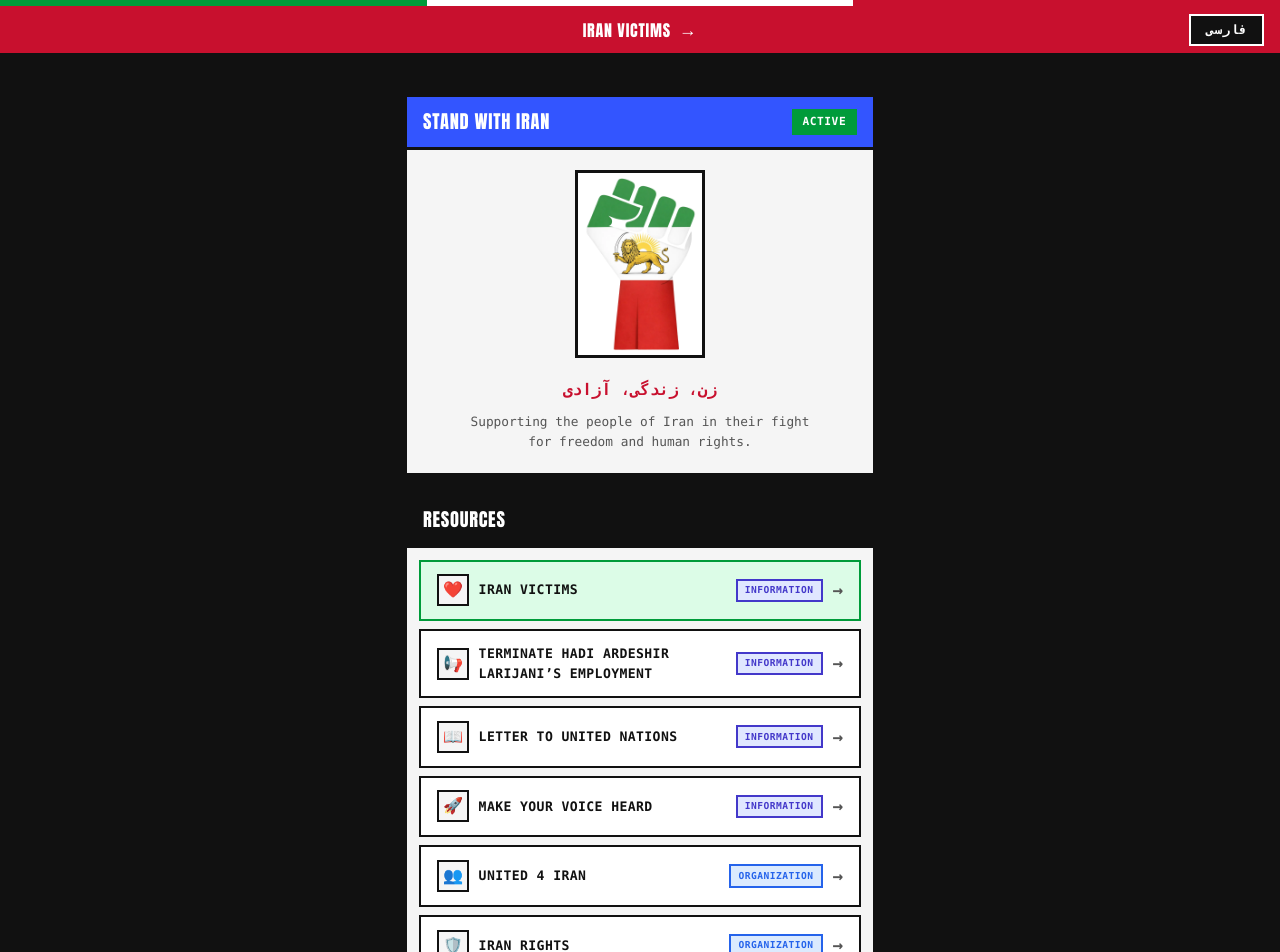
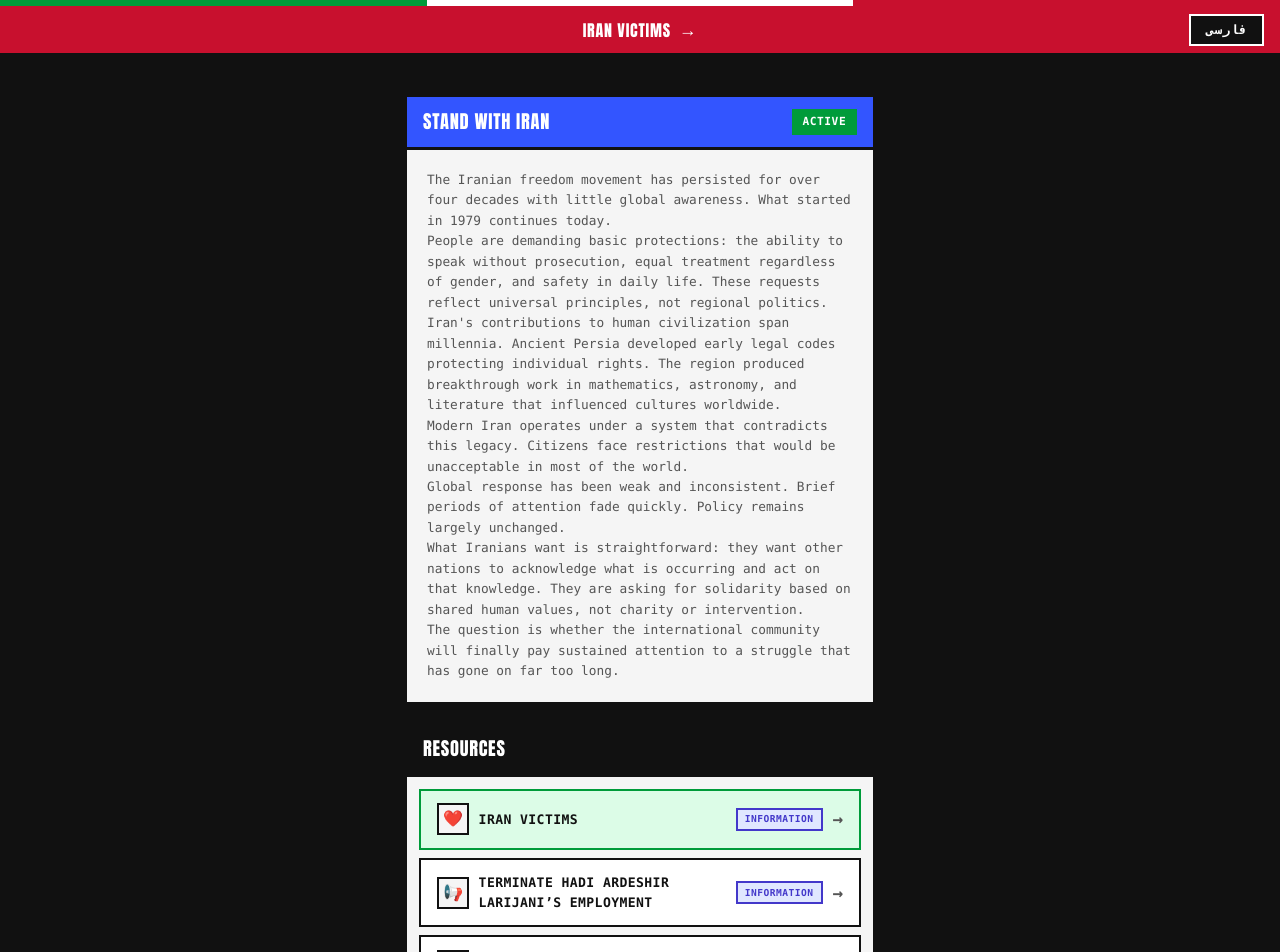
Before and after one commit to alexraskin/standwithiran, a Vue app: page / in a window 1280 px wide. Shown: the top 952 px of the page. Built offline with nearby package versions, Linux system fonts and the light colour scheme.

Commit message:
update about text

```diff
--- a/src/assets/main.css
+++ b/src/assets/main.css
@@ -257,9 +257,11 @@
 .profile-desc {
   font-size: 0.8rem;
   color: var(--text-muted);
-  max-width: 340px;
+  max-width: 100%;
   margin: 0 auto;
   line-height: 1.6;
+  text-align: left;
+  white-space: pre-line;
 }
 
 /* ── Links ── */
--- a/src/components/ProfilePanel.vue
+++ b/src/components/ProfilePanel.vue
@@ -1,5 +1,5 @@
 <script setup lang="ts">
-import { profile } from '@/data/config'
+import { profile } from '@/data/config';
 </script>
 
 <template>
@@ -9,10 +9,10 @@
       <span class="badge badge-green">ACTIVE</span>
     </div>
     <div class="panel-body profile-body">
-      <div class="avatar-frame">
+      <!-- <div class="avatar-frame">
         <img :src="profile.avatar" :alt="profile.name" loading="eager" decoding="async" />
-      </div>
-      <p class="profile-subtitle">{{ profile.subtitle }}</p>
+      </div> -->
+      <!-- <p class="profile-subtitle">{{ profile.subtitle }}</p> -->
       <p class="profile-desc">{{ profile.description }}</p>
     </div>
   </section>
--- a/src/data/config.ts
+++ b/src/data/config.ts
@@ -1,8 +1,17 @@
+
+const aboutText = `The Iranian freedom movement has persisted for over four decades with little global awareness. What started in 1979 continues today.
+People are demanding basic protections: the ability to speak without prosecution, equal treatment regardless of gender, and safety in daily life. These requests reflect universal principles, not regional politics.
+Iran's contributions to human civilization span millennia. Ancient Persia developed early legal codes protecting individual rights. The region produced breakthrough work in mathematics, astronomy, and literature that influenced cultures worldwide.
+Modern Iran operates under a system that contradicts this legacy. Citizens face restrictions that would be unacceptable in most of the world.
+Global response has been weak and inconsistent. Brief periods of attention fade quickly. Policy remains largely unchanged.
+What Iranians want is straightforward: they want other nations to acknowledge what is occurring and act on that knowledge. They are asking for solidarity based on shared human values, not charity or intervention.
+The question is whether the international community will finally pay sustained attention to a struggle that has gone on far too long.`
+
 export const profile = {
   name: 'STAND WITH IRAN',
   title: 'WOMAN, LIFE, FREEDOM',
   subtitle: 'زن، زندگی، آزادی',
-  description: 'Supporting the people of Iran in their fight for freedom and human rights.',
+  description: aboutText,
   avatar: '/images/standwithiran.webp',
 }
 
--- a/src/data/links.ts
+++ b/src/data/links.ts
@@ -50,7 +50,7 @@
   },
   {
     id: 6,
-    title: 'Iran Rights',
+    title: 'Abdorrahman Boroumand Center',
     url: 'https://www.iranrights.org',
     icon: 'shield',
     category: 'organization',
```
